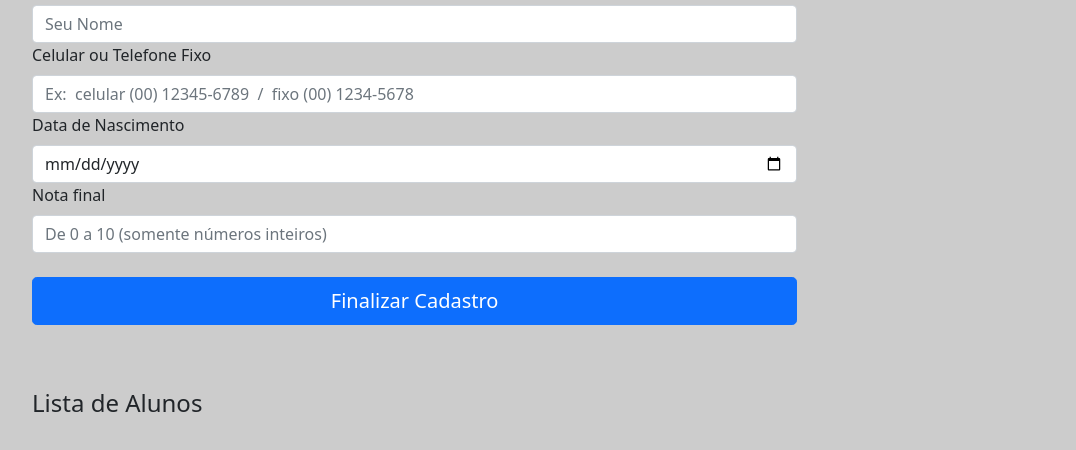
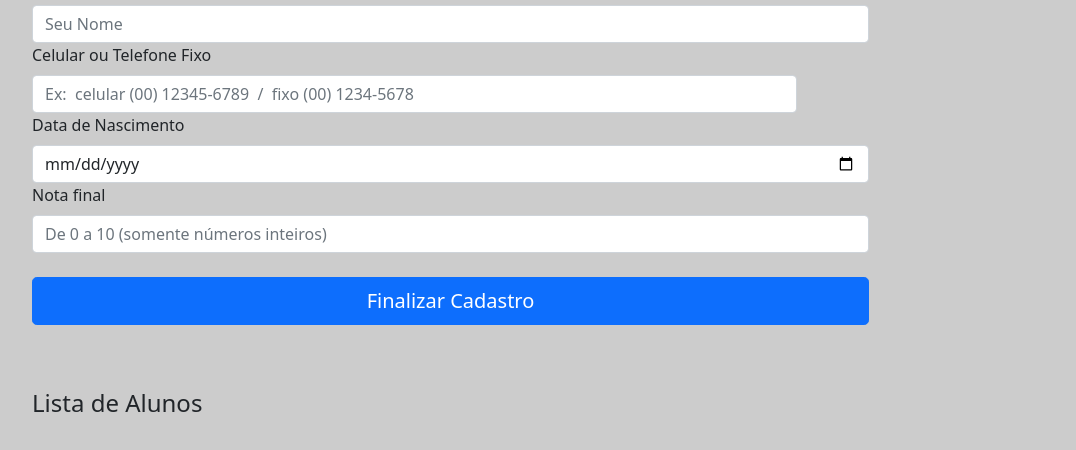
Before and after one commit to EvertonBarlette/javascriptMaisPraTiDuasColunas, a plain HTML site: page index.html in a window 1280 px wide. Shown: the part 120-570 px from the top of the page, without its empty margins (50-1126 px from the left). Drawn offline with nearby package versions, Linux system fonts and the light colour scheme.

Commit message:
Update index.html

```diff
--- a/index.html
+++ b/index.html
@@ -78,7 +78,7 @@
       <form action="#">
         <div style="width:75%;float:left">
           <div class="row">
-            <div class="col-11">
+            <div class="col-6-md">
                 <label for="nome" class="form-label">Nome</label>
                 <input type="text" pattern="[A-Za-záàâãéèêíïóôõöúçñÁÀÂÃÉÈÍÏÓÔÕÖÚÇÑ ]+" class="form-control" id="nome" placeholder="Seu Nome" required>
             </div>
@@ -91,27 +91,27 @@
             </div>
           </div>
           <div class="row">
-             <div class="col-11">
+             <div class="col-6-md">
                 <label for="dataDeNascimento" class="form-label">Data de Nascimento</label>
                 <input type="date"min="1900-01-01" max="2022-12-31"class="form-control" id="dataDeNascimento" required>
               </div>
           </div>
           <div class="row">
-             <div class="col-11">
+             <div class="col-6-md">
                 <label for="notaFinal" class="form-label">Nota final</label>
                 <input type="number" min="0" max="10"class="form-control" id="notaFinal" placeholder="De 0 a 10 (somente números inteiros)" required>
               </div>
           </div>
            <br>
           <div class="row">
-             <div class="col-11">
+             <div class="col-6-md">
                <button class=" w-100 btn btn-primary btn-lg " onclick="cadastrar()"type="submit">Finalizar Cadastro</button>
              </div>
           </div>
             <br><br>
             <div class="row">
-            <div class="col-11"><p><h4>Lista de Alunos</h4></p></div>
-            <div class="col-11" id="lista"></div>
+            <div class="col-6-md"><p><h4>Lista de Alunos</h4></p></div>
+            <div class="col-6-md" id="lista"></div>
          </div>
         </div>
       </form>
```
